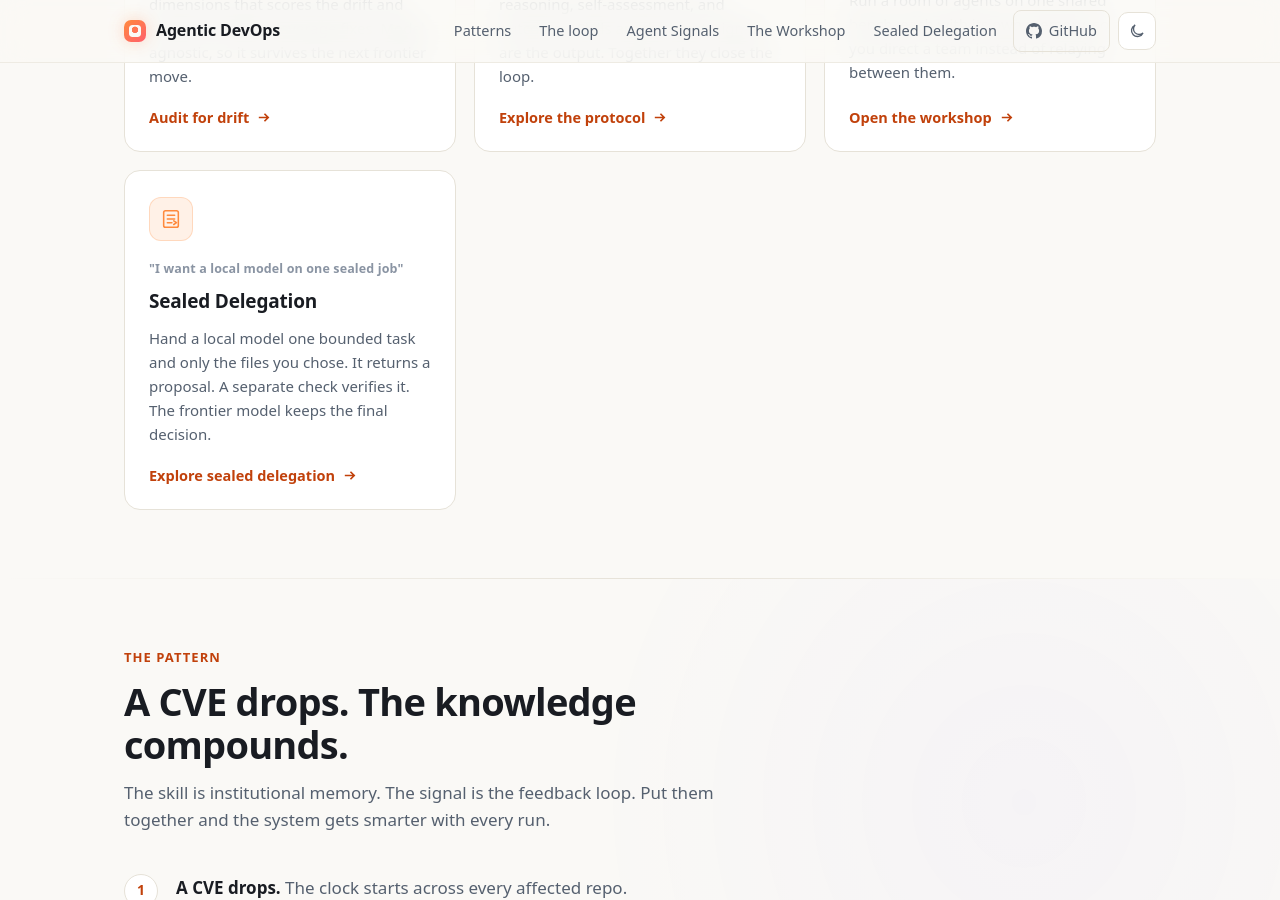
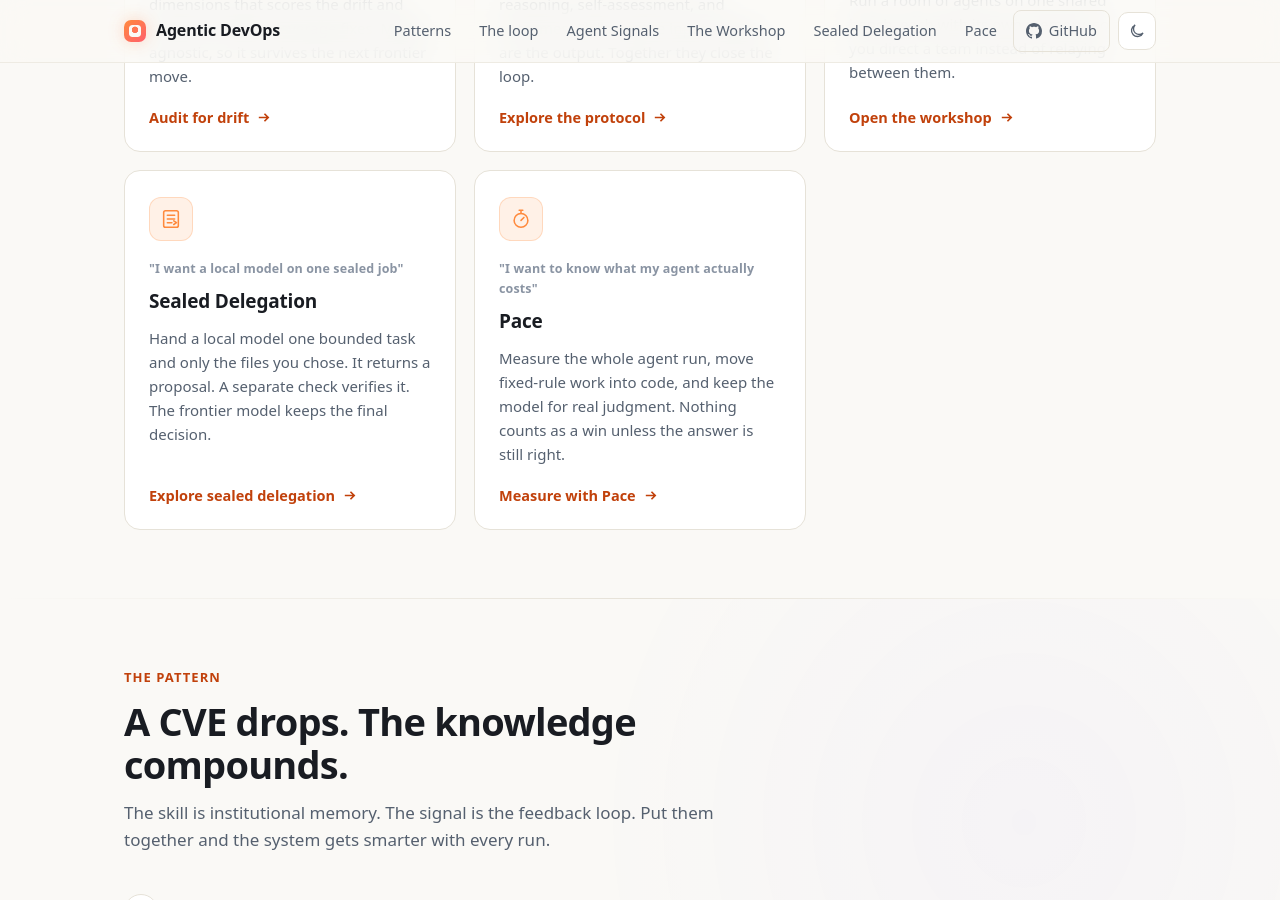
Before and after one commit to jennyf19/agentic-devops, a Jekyll site: the page index.html, which Jekyll copies as it is, in a window 1280 px wide and 900 px high, scrolled down 1669 px. Built offline with Jekyll 4.4.1, drawn with Linux system fonts in a browser that asks for light colours.

Commit message:
Add Pace to the patterns (#33)
Add a Pace card, nav and footer links, a README entry, and a page that
explains measuring the whole agent run, moving fixed-rule work into code,
and keeping the model for judgment. The page includes three diagrams and
links to the open-source toolkit.

Co-authored-by: Copilot <223556219+Copilot@users.noreply.github.com>
Copilot-Session: 434ab16b-cf95-4442-a729-ebdce51c2134

```diff
--- a/_layouts/default.html
+++ b/_layouts/default.html
@@ -30,6 +30,7 @@
         <a href="{{ '/agent-signals/' | relative_url }}" class="hide-sm">Agent Signals</a>
         <a href="{{ '/workshop/' | relative_url }}" class="hide-sm">The Workshop</a>
         <a href="{{ '/sealed-delegation/' | relative_url }}" class="hide-sm">Sealed Delegation</a>
+        <a href="{{ '/pace/' | relative_url }}" class="hide-sm">Pace</a>
         <a class="nav-gh" href="https://github.com/jennyf19/agentic-devops" target="_blank" rel="noopener">
           <svg width="16" height="16" viewBox="0 0 16 16" fill="currentColor" aria-hidden="true"><path d="M8 0C3.58 0 0 3.58 0 8c0 3.54 2.29 6.53 5.47 7.59.4.07.55-.17.55-.38 0-.19-.01-.82-.01-1.49-2.01.37-2.53-.49-2.69-.94-.09-.23-.48-.94-.82-1.13-.28-.15-.68-.52-.01-.53.63-.01 1.08.58 1.23.82.72 1.21 1.87.87 2.33.66.07-.52.28-.87.51-1.07-1.78-.2-3.64-.89-3.64-3.95 0-.87.31-1.59.82-2.15-.08-.2-.36-1.02.08-2.12 0 0 .67-.21 2.2.82.64-.18 1.32-.27 2-.27.68 0 1.36.09 2 .27 1.53-1.04 2.2-.82 2.2-.82.44 1.1.16 1.92.08 2.12.51.56.82 1.27.82 2.15 0 3.07-1.87 3.75-3.65 3.95.29.25.54.73.54 1.48 0 1.07-.01 1.93-.01 2.2 0 .21.15.46.55.38A8.01 8.01 0 0016 8c0-4.42-3.58-8-8-8z"/></svg>
           GitHub
@@ -65,6 +66,7 @@
         <a href="{{ '/agent-signals/' | relative_url }}">Agent Signals</a>
         <a href="{{ '/workshop/' | relative_url }}">The Workshop</a>
         <a href="{{ '/sealed-delegation/' | relative_url }}">Sealed Delegation</a>
+        <a href="{{ '/pace/' | relative_url }}">Pace</a>
         <a href="https://jenny424241.substack.com" target="_blank" rel="noopener">Substack</a>
       </div>
     </div>
--- a/index.html
+++ b/index.html
@@ -37,6 +37,7 @@
         <a href="agent-signals/" class="hide-sm">Agent Signals</a>
         <a href="workshop/" class="hide-sm">The Workshop</a>
         <a href="sealed-delegation/" class="hide-sm">Sealed Delegation</a>
+        <a href="pace/" class="hide-sm">Pace</a>
         <a class="nav-gh" href="https://github.com/jennyf19/agentic-devops" target="_blank" rel="noopener">
           <svg width="16" height="16" viewBox="0 0 16 16" fill="currentColor" aria-hidden="true"><path d="M8 0C3.58 0 0 3.58 0 8c0 3.54 2.29 6.53 5.47 7.59.4.07.55-.17.55-.38 0-.19-.01-.82-.01-1.49-2.01.37-2.53-.49-2.69-.94-.09-.23-.48-.94-.82-1.13-.28-.15-.68-.52-.01-.53.63-.01 1.08.58 1.23.82.72 1.21 1.87.87 2.33.66.07-.52.28-.87.51-1.07-1.78-.2-3.64-.89-3.64-3.95 0-.87.31-1.59.82-2.15-.08-.2-.36-1.02.08-2.12 0 0 .67-.21 2.2.82.64-.18 1.32-.27 2-.27.68 0 1.36.09 2 .27 1.53-1.04 2.2-.82 2.2-.82.44 1.1.16 1.92.08 2.12.51.56.82 1.27.82 2.15 0 3.07-1.87 3.75-3.65 3.95.29.25.54.73.54 1.48 0 1.07-.01 1.93-.01 2.2 0 .21.15.46.55.38A8.01 8.01 0 0016 8c0-4.42-3.58-8-8-8z"/></svg>
           GitHub
@@ -168,6 +169,18 @@
           <h3>Sealed Delegation</h3>
           <p>Hand a local model one bounded task and only the files you chose. It returns a proposal. A separate check verifies it. The frontier model keeps the final decision.</p>
           <a class="go card-link" href="sealed-delegation/">Explore sealed delegation
+            <svg viewBox="0 0 16 16" fill="none" stroke="currentColor" stroke-width="1.8" aria-hidden="true"><path d="M3 8h10M9 4l4 4-4 4"/></svg>
+          </a>
+        </div>
+
+        <div class="card">
+          <div class="ico" aria-hidden="true">
+            <svg viewBox="0 0 24 24" fill="none" stroke="currentColor" stroke-width="1.7" stroke-linecap="round" stroke-linejoin="round"><circle cx="12" cy="13.5" r="7.5"/><path d="M12 13.5l3.2-3.2"/><path d="M10 2.5h4M12 2.5V6"/></svg>
+          </div>
+          <div class="quote">"I want to know what my agent actually costs"</div>
+          <h3>Pace</h3>
+          <p>Measure the whole agent run, move fixed-rule work into code, and keep the model for real judgment. Nothing counts as a win unless the answer is still right.</p>
+          <a class="go card-link" href="pace/">Measure with Pace
             <svg viewBox="0 0 16 16" fill="none" stroke="currentColor" stroke-width="1.8" aria-hidden="true"><path d="M3 8h10M9 4l4 4-4 4"/></svg>
           </a>
         </div>
```
Also changed, not shown: pace/README.md (added, +100 -0 lines), CHANGELOG.md, README.md, pace/copy-step.png (added), pace/perf-army-loop.png (added), pace/split-the-work.png (added).
